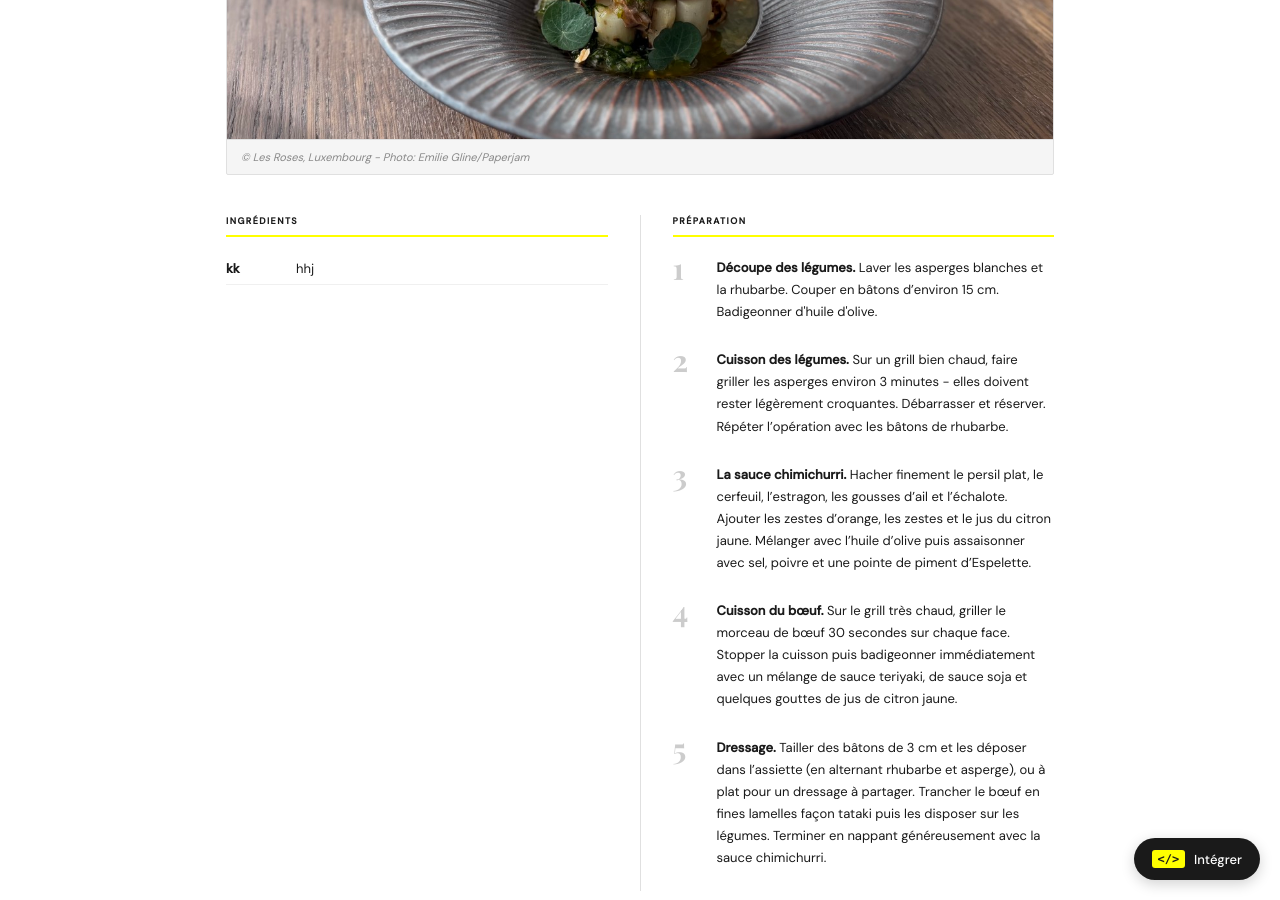
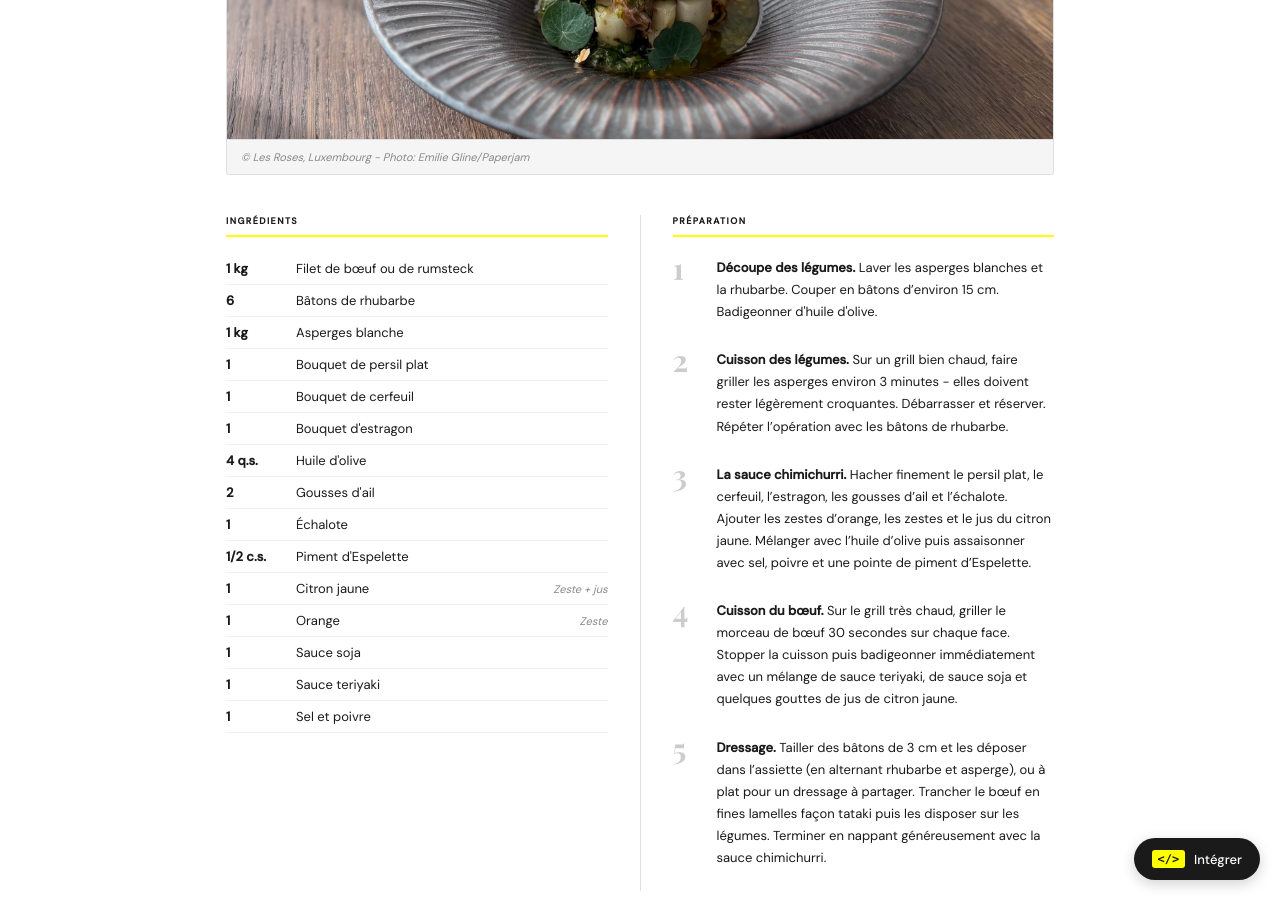
Before and after one commit to clawfire/tasteoflux, a Jekyll site: the page built from _recipes/tataki-de-boeuf-chimichurri.md, in a window 1280 px wide and 900 px high, scrolled down 727 px. Built offline with Jekyll 4.4.1, drawn with Linux system fonts in a browser that asks for light colours; some web fonts are replaced.

Commit message:
Restaurer la liste plate des 15 ingrédients (tataki)
Une édition récente via le CMS avait introduit un état hybride
(structure imbriquée group/items mêlée à la nouvelle structure plate)
qui ne laissait qu'un seul ingrédient affichable « kk hhj » à l'écran
et faisait disparaître 10 des 15 ingrédients.

Restaure la liste complète au format aplati attendu par le template
post PR #8.

Co-Authored-By: Claude Opus 4.7 (1M context) <noreply@anthropic.com>

```diff
--- a/_recipes/tataki-de-boeuf-chimichurri.md
+++ b/_recipes/tataki-de-boeuf-chimichurri.md
@@ -21,26 +21,51 @@ chef:
 image: assets/images/recipes/tataki-de-boeuf-chimichurri/IMG_2725 - Grande.jpeg
 image_credit: '© Les Roses, Luxembourg - Photo: Emilie Gline/Paperjam'
 ingredients:
-  - qty: kk
-    name: hhj
+  - qty: 1 kg
+    name: Filet de bœuf ou de rumsteck
     note: ''
-    items:
-      - note: ''
-        name: Filet de bœuf ou de rumsteck
-        qty: 1 kg
-      - note: ''
-        name: Bâtons de rhubarbe
-        qty: '6'
-      - note: ''
-        name: Asperges blanche
-        qty: 1 kg
-      - note: ''
-        name: Bouquet de persil plat
-        qty: '1'
-      - note: ''
-        name: Bouquet de cerfeuil
-        qty: '1'
-    group: À enlever
+  - qty: '6'
+    name: Bâtons de rhubarbe
+    note: ''
+  - qty: 1 kg
+    name: Asperges blanche
+    note: ''
+  - qty: '1'
+    name: Bouquet de persil plat
+    note: ''
+  - qty: '1'
+    name: Bouquet de cerfeuil
+    note: ''
+  - qty: '1'
+    name: Bouquet d'estragon
+    note: ''
+  - qty: 4 q.s.
+    name: Huile d'olive
+    note: ''
+  - qty: '2'
+    name: Gousses d'ail
+    note: ''
+  - qty: '1'
+    name: Échalote
+    note: ''
+  - qty: 1/2 c.s.
+    name: Piment d'Espelette
+    note: ''
+  - qty: '1'
+    name: Citron jaune
+    note: Zeste + jus
+  - qty: '1'
+    name: Orange
+    note: Zeste
+  - qty: '1'
+    name: Sauce soja
+    note: ''
+  - qty: '1'
+    name: Sauce teriyaki
+    note: ''
+  - qty: '1'
+    name: Sel et poivre
+    note: ''
 steps:
   - title: Découpe des légumes.
     body: Laver les asperges blanches et la rhubarbe. Couper en bâtons d’environ 15 cm. Badigeonner d'huile d'olive.
```
